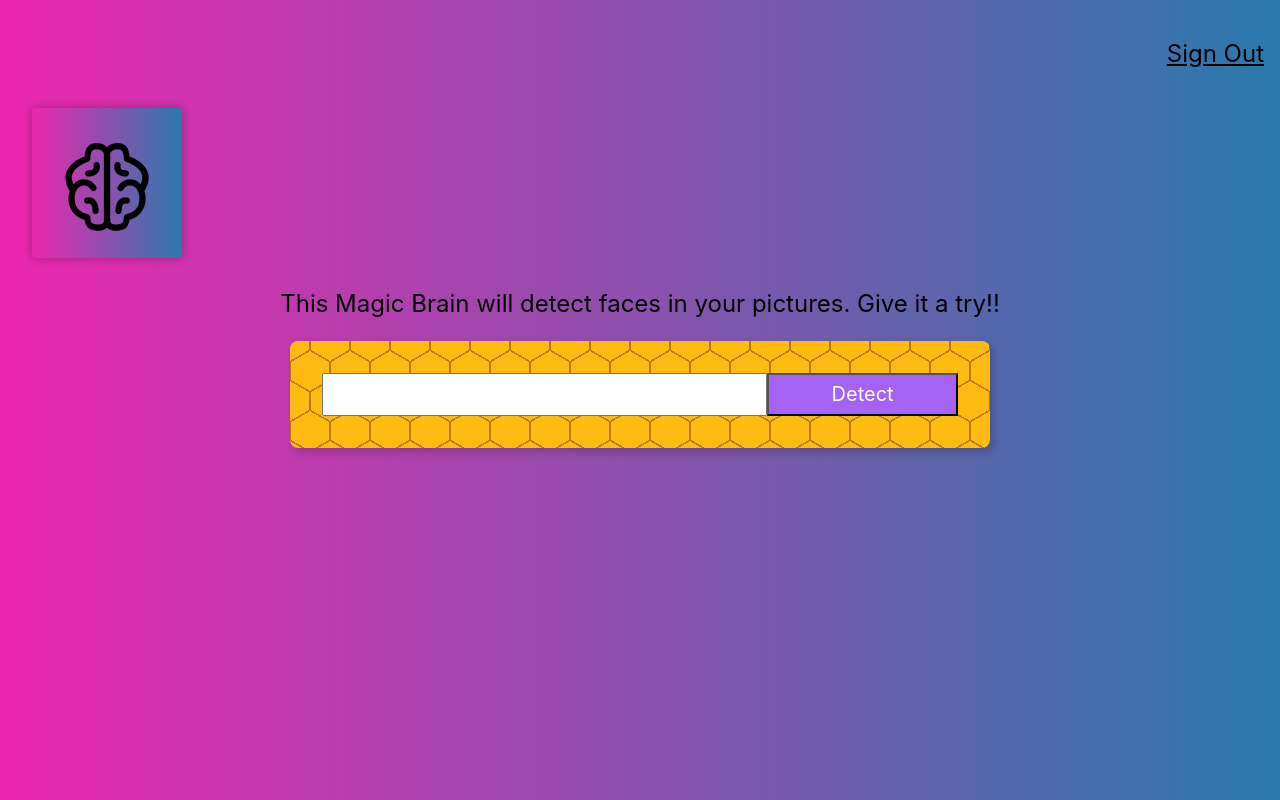
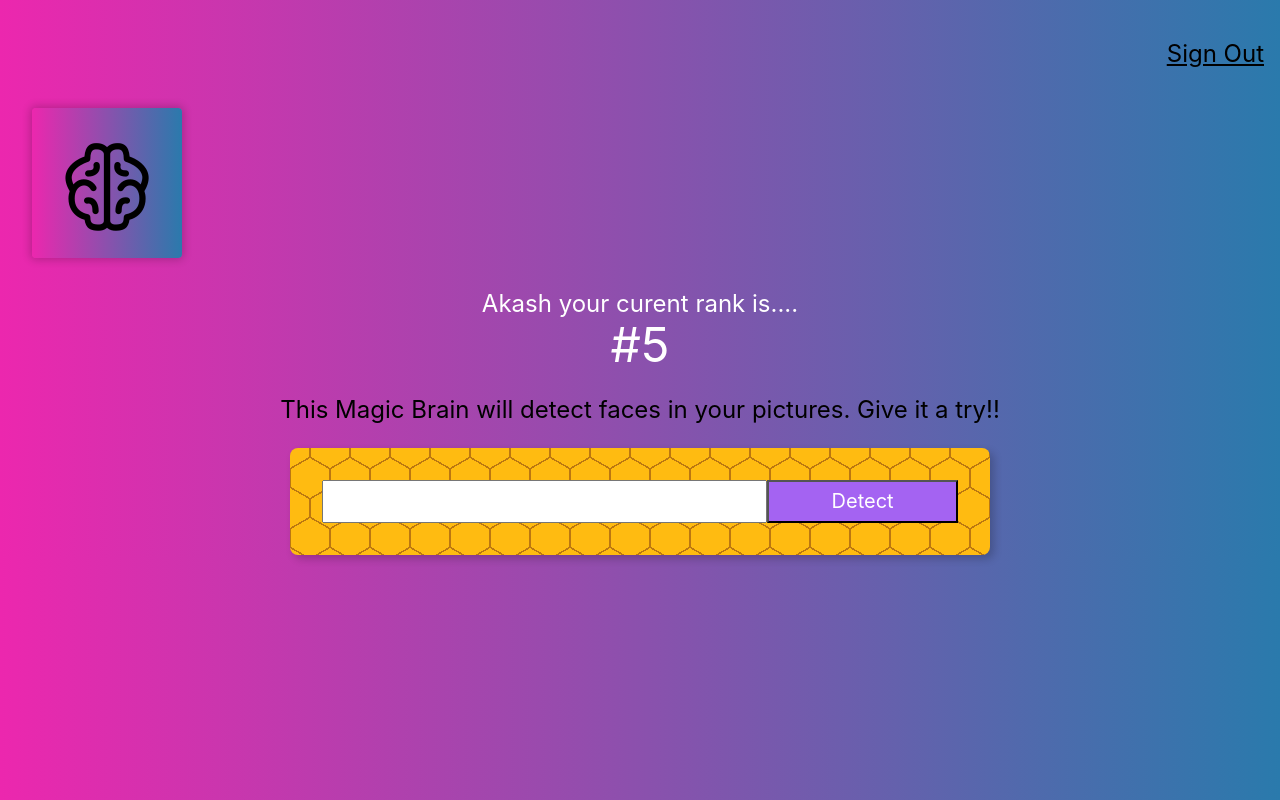
Before and after one commit to jaiswalakash170/facerecognitionbrain, a React (Create React App) app: page / in a window 1280 px wide. Built offline with nearby package versions, Linux system fonts and the light colour scheme.

Commit message:
Added Rank component

```diff
--- a/src/App.js
+++ b/src/App.js
@@ -3,6 +3,7 @@
 import Navigation from './components/navigation/navigation';
 import Logo from './components/logo/logo';
 import ImageLinkForm from './components/imagelinkform/imagelinkform';
+import Rank from './components/rank/rank';
 import 'tachyons';
 
 class App extends Component {
@@ -12,6 +13,7 @@
             <div className="App">
                 <Navigation />
                 <Logo />
+                <Rank />
                 <ImageLinkForm />
                 {/*
 
--- /dev/null
+++ b/src/components/rank/rank.js
@@ -0,0 +1,16 @@
+import react from 'react';
+
+const Rank = () => {
+    return (
+        <div>
+            <div className="white f3">
+                {'Akash your curent rank is....'}
+            </div>
+            <div className="white f1">
+                {'#5'}
+            </div>
+        </div>
+    );
+}
+
+export default Rank;
```
